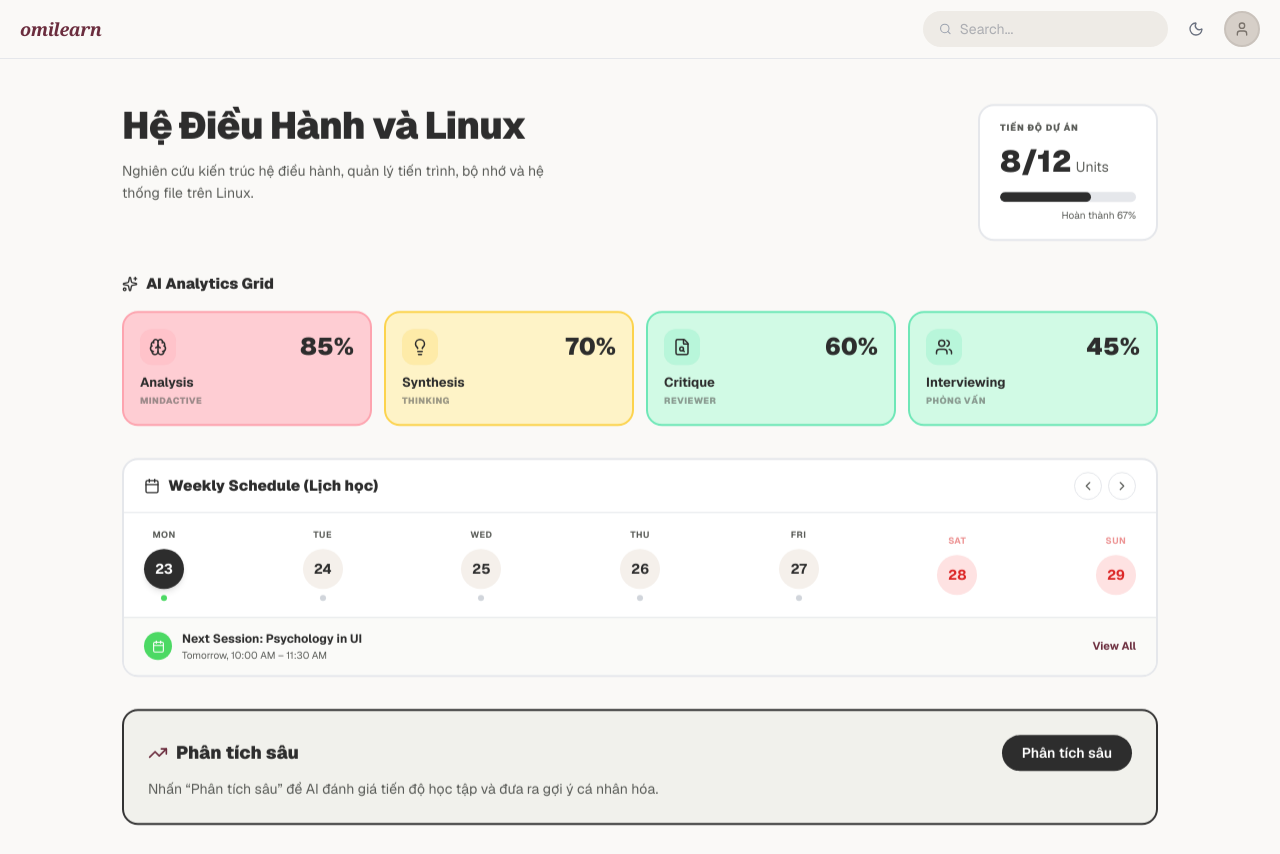
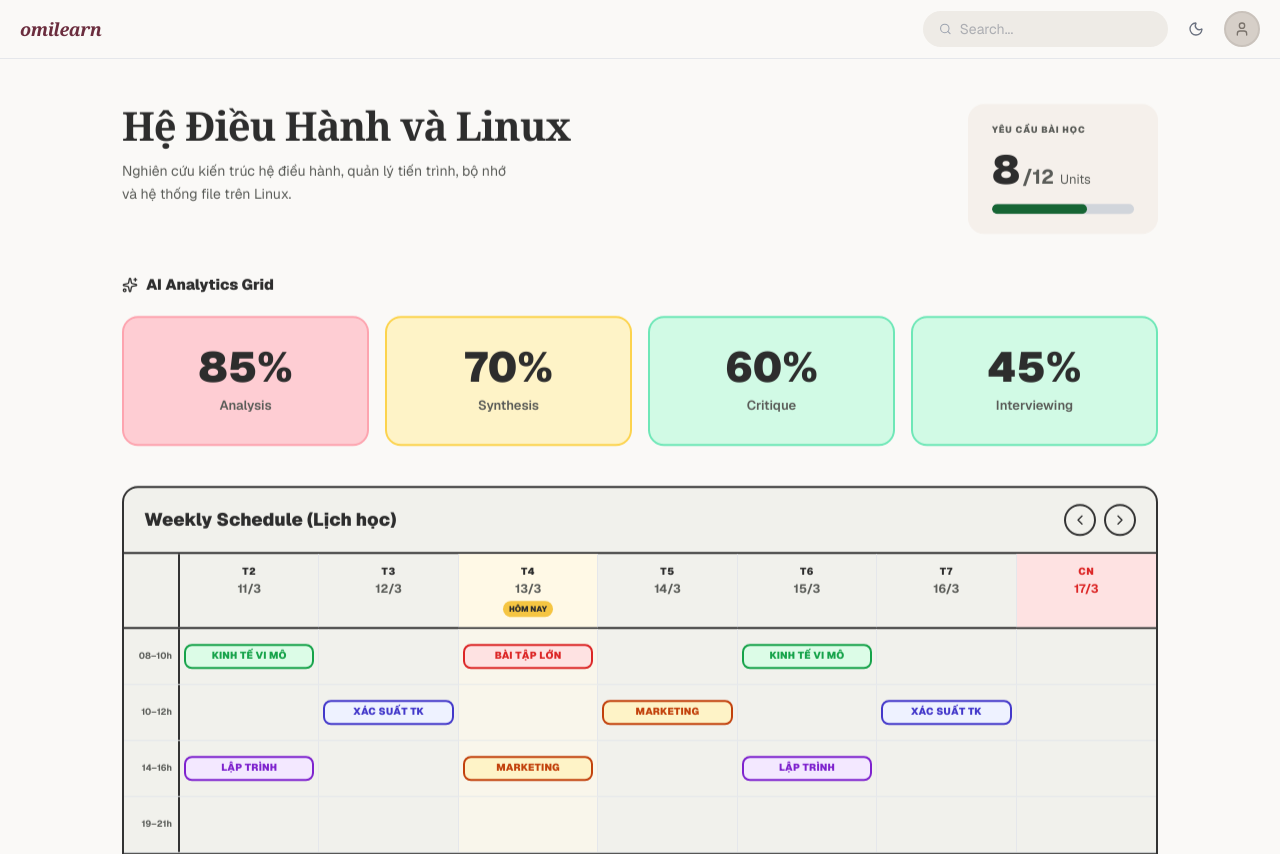
Before and after one commit to tientruongminh/omi_FE, a Next.js app in the folder app/: page /dashboard/1 in a window 1280 px wide. Shown: the top 854 px of the page. Built offline with nearby package versions, Linux system fonts and the light colour scheme.

Commit message:
fix: dashboard matches design — serif title, cream progress card, simple analytics cards, keep schedule grid

```diff
--- a/app/app/(main)/dashboard/[projectId]/page.tsx
+++ b/app/app/(main)/dashboard/[projectId]/page.tsx
@@ -4,7 +4,7 @@ import { useState, use } from 'react';
 import Link from 'next/link';
 import { useRouter } from 'next/navigation';
 import { motion, AnimatePresence } from 'framer-motion';
-import { ChevronRight, ChevronLeft, TrendingUp, Sparkles, Brain, Lightbulb, FileSearch, Users, Calendar } from 'lucide-react';
+import { ChevronRight, ChevronLeft, TrendingUp, Sparkles } from 'lucide-react';
 import { SUBJECTS, DAYS, TIME_SLOTS, SCHEDULE, SubjectKey } from '@/entities/schedule';
 import { useOmiLearnStore } from '@/entities/project';
 import AIStreamText from '@/shared/ui/AIStreamText';
@@ -22,27 +22,11 @@ Gợi ý: Tập trung vào Shell scripting tuần này. Thử viết 1 script t
 So với lớp: Bạn đang ở top 30% — giỏi hơn trung bình! Tiếp tục phát huy nhé.`;
 
 const ANALYTICS_CARDS = [
-  { label: 'Analysis', tag: 'mindACTIVE', percentage: 85, bg: '#FECDD3', border: '#FDA4AF', icon: Brain },
-  { label: 'Synthesis', tag: 'THINKING', percentage: 70, bg: '#FEF3C7', border: '#FCD34D', icon: Lightbulb },
-  { label: 'Critique', tag: 'REVIEWER', percentage: 60, bg: '#D1FAE5', border: '#6EE7B7', icon: FileSearch },
-  { label: 'Interviewing', tag: 'PHỎNG VẤN', percentage: 45, bg: '#D1FAE5', border: '#6EE7B7', icon: Users },
+  { label: 'Analysis', percentage: 85, bg: '#FECDD3', border: '#FDA4AF' },
+  { label: 'Synthesis', percentage: 70, bg: '#FEF3C7', border: '#FCD34D' },
+  { label: 'Critique', percentage: 60, bg: '#D1FAE5', border: '#6EE7B7' },
+  { label: 'Interviewing', percentage: 45, bg: '#D1FAE5', border: '#6EE7B7' },
 ];
-
-// Calendar week data
-function getWeekDays(offset: number) {
-  const now = new Date();
-  const start = new Date(now);
-  start.setDate(now.getDate() - now.getDay() + 1 + offset * 7); // Monday
-  const days = [];
-  const dayNames = ['MON', 'TUE', 'WED', 'THU', 'FRI', 'SAT', 'SUN'];
-  for (let i = 0; i < 7; i++) {
-    const d = new Date(start);
-    d.setDate(start.getDate() + i);
-    const isToday = d.toDateString() === now.toDateString();
-    days.push({ key: dayNames[i], date: d.getDate(), isToday, isWeekend: i >= 5 });
-  }
-  return days;
-}
 
 interface PageProps {
   params: Promise<{ projectId: string }>;
@@ -53,17 +37,14 @@ export default function ProjectDashboardPage({ params }: PageProps) {
   const storeProjects = useOmiLearnStore((s) => s.projects);
   const project = storeProjects.find((p) => p.id === projectId);
   const projectTitle = project?.title ?? 'Mastering UI/UX Design';
-  const projectDesc = project?.description ?? 'Hành trình trở thành chuyên gia thiết kế sẽ bắt đầu từ con số không. Tiếp tục bài học về Wireframing.';
+  const projectDesc = project?.description ?? 'Hành trình trở thành chuyên gia thiết kế UX sẽ bắt đầu từ đây. Tập trung tự học về UI/UX training.';
   const unitsComplete = 8;
   const unitsTotal = 12;
-  const progressPercent = Math.round((unitsComplete / unitsTotal) * 100);
 
   const [showAnalysis, setShowAnalysis] = useState(false);
   const [analysisKey, setAnalysisKey] = useState(0);
   const [weekOffset, setWeekOffset] = useState(0);
   const router = useRouter();
-
-  const weekDays = getWeekDays(weekOffset);
 
   const handleAnalysis = () => {
     if (showAnalysis) setAnalysisKey((k) => k + 1);
@@ -73,150 +54,170 @@ export default function ProjectDashboardPage({ params }: PageProps) {
   return (
     <div className="max-w-[1100px] mx-auto px-4 md:px-8 py-8">
 
-      {/* ── Hero Banner ──────────────────────────────────────── */}
-      <div className="flex flex-col md:flex-row md:items-start justify-between gap-6 mb-8">
-        {/* Left: title + description */}
+      {/* ── Hero Section ─────────────────────────────────────── */}
+      <div className="flex flex-col md:flex-row md:items-start justify-between gap-8 mb-10">
+        {/* Left: course title + description */}
         <div className="flex-1">
-          <h1 className="text-3xl md:text-[38px] font-black text-[#2D2D2D] leading-[1.15] tracking-tight">
+          <h1 className="text-3xl md:text-[40px] font-black text-[#2D2D2D] leading-[1.1] tracking-tight" style={{ fontFamily: 'Georgia, "Times New Roman", serif' }}>
             {projectTitle}
           </h1>
-          <p className="text-[#5A5C58] text-[14px] mt-3 max-w-md leading-relaxed">
+          <p className="text-[#5A5C58] text-[14px] mt-3 max-w-[400px] leading-relaxed">
             {projectDesc}
           </p>
         </div>
 
-        {/* Right: progress card — compact like design */}
+        {/* Right: progress card */}
         <motion.div
           initial={{ opacity: 0, y: 15 }}
           animate={{ opacity: 1, y: 0 }}
           transition={{ duration: 0.4, delay: 0.2 }}
-          className="bg-white border-2 border-[#E5E7EB] rounded-2xl px-5 py-4 min-w-[180px] max-w-[200px] flex-shrink-0"
+          className="rounded-2xl px-6 py-5 min-w-[190px] max-w-[210px] flex-shrink-0"
+          style={{ backgroundColor: '#F5F0EB' }}
         >
-          <p className="text-[9px] font-black text-[#5A5C58] uppercase tracking-widest mb-2">Tiến độ dự án</p>
-          <div className="flex items-baseline gap-1">
-            <span className="text-3xl font-black text-[#2D2D2D]">{unitsComplete}/{unitsTotal}</span>
-            <span className="text-sm text-[#5A5C58]">Units</span>
+          <p className="text-[9px] font-black text-[#5A5C58] uppercase tracking-widest mb-3">Yêu cầu bài học</p>
+          <div className="flex items-baseline gap-0.5">
+            <span className="text-[40px] font-black text-[#2D2D2D] leading-none">{unitsComplete}</span>
+            <span className="text-[20px] font-bold text-[#5A5C58]">/{unitsTotal}</span>
+            <span className="text-[13px] text-[#5A5C58] ml-1">Units</span>
           </div>
           {/* Progress bar */}
-          <div className="w-full h-2.5 rounded-full bg-[#E5E7EB] overflow-hidden mt-3">
+          <div className="w-full h-2.5 rounded-full bg-[#D1D5DB] overflow-hidden mt-3">
             <motion.div
-              className="h-full rounded-full bg-[#2D2D2D]"
+              className="h-full rounded-full bg-[#166534]"
               initial={{ width: 0 }}
-              animate={{ width: `${progressPercent}%` }}
+              animate={{ width: `${(unitsComplete / unitsTotal) * 100}%` }}
               transition={{ duration: 1, ease: 'easeOut', delay: 0.4 }}
             />
           </div>
-          <p className="text-[10px] text-[#5A5C58] mt-1.5 text-right">Hoàn thành {progressPercent}%</p>
         </motion.div>
       </div>
 
       {/* ── AI Analytics Grid ────────────────────────────────── */}
-      <div className="mb-8">
-        <div className="flex items-center gap-2 mb-4">
+      <div className="mb-10">
+        <div className="flex items-center gap-2 mb-5">
           <Sparkles size={16} className="text-[#2D2D2D]" />
           <h2 className="text-[15px] font-black text-[#2D2D2D]">AI Analytics Grid</h2>
         </div>
 
-        <div className="grid grid-cols-2 md:grid-cols-4 gap-3">
-          {ANALYTICS_CARDS.map((card, i) => {
-            const Icon = card.icon;
-            return (
+        <div className="grid grid-cols-2 md:grid-cols-4 gap-4">
+          {ANALYTICS_CARDS.map((card, i) => (
             <motion.div
               key={card.label}
               initial={{ opacity: 0, y: 15 }}
               animate={{ opacity: 1, y: 0 }}
               transition={{ delay: 0.1 + i * 0.08, duration: 0.35 }}
-                className="rounded-2xl p-4 flex flex-col gap-2 border-2 hover:shadow-md transition-all cursor-default"
+              className="rounded-2xl p-5 flex flex-col items-center justify-center gap-2 border-2 hover:shadow-md transition-all cursor-default min-h-[130px]"
               style={{ backgroundColor: card.bg, borderColor: card.border }}
             >
-                {/* Top row: icon + percentage */}
-                <div className="flex items-center justify-between">
-                  <div
-                    className="w-9 h-9 rounded-xl flex items-center justify-center"
-                    style={{ backgroundColor: `${card.border}40` }}
-                  >
-                    <Icon size={18} className="text-[#2D2D2D]" />
-                  </div>
-                  <span className="text-2xl font-black text-[#2D2D2D]">{card.percentage}%</span>
-                </div>
-                {/* Label + tag */}
-                <div>
-                  <p className="text-[13px] font-bold text-[#2D2D2D]">{card.label}</p>
-                  <p className="text-[9px] font-black text-[#5A5C58]/60 uppercase tracking-wider mt-0.5">{card.tag}</p>
-                </div>
+              <span className="text-[36px] md:text-[42px] font-black text-[#2D2D2D] leading-none">{card.percentage}%</span>
+              <span className="text-[13px] font-semibold text-[#5A5C58]">{card.label}</span>
             </motion.div>
-            );
-          })}
+          ))}
         </div>
       </div>
 
-      {/* ── Weekly Schedule (Calendar style) ──────────────────── */}
-      <div className="bg-white border-2 border-[#E5E7EB] rounded-2xl overflow-hidden mb-8">
-        <div className="flex items-center justify-between px-5 py-3 border-b border-[#E5E7EB]">
+      {/* ── Weekly Schedule (grid — giữ nguyên) ──────────────── */}
+      <div className="bg-[#F1F1EC] border-2 border-[#333333] rounded-2xl overflow-hidden mb-8">
+        <div className="flex items-center justify-between px-5 py-4 border-b-2 border-[#333333]">
+          <h2 className="font-black text-[#2D2D2D] text-lg">Weekly Schedule (Lịch học)</h2>
           <div className="flex items-center gap-2">
-            <Calendar size={16} className="text-[#2D2D2D]" />
-            <h2 className="font-black text-[#2D2D2D] text-[15px]">Weekly Schedule (Lịch học)</h2>
-          </div>
-          <div className="flex items-center gap-1.5">
             <button
               onClick={() => setWeekOffset((w) => w - 1)}
-              className="w-7 h-7 flex items-center justify-center rounded-full border border-[#E5E7EB] hover:bg-[#F5F0EB] text-[#5A5C58] transition-all cursor-pointer"
+              className="w-8 h-8 flex items-center justify-center rounded-full border-2 border-[#333333] hover:bg-[#2D2D2D] hover:text-white text-[#2D2D2D] transition-all cursor-pointer"
             >
-              <ChevronLeft size={14} />
+              <ChevronLeft size={16} />
             </button>
             <button
               onClick={() => setWeekOffset((w) => w + 1)}
-              className="w-7 h-7 flex items-center justify-center rounded-full border border-[#E5E7EB] hover:bg-[#F5F0EB] text-[#5A5C58] transition-all cursor-pointer"
+              className="w-8 h-8 flex items-center justify-center rounded-full border-2 border-[#333333] hover:bg-[#2D2D2D] hover:text-white text-[#2D2D2D] transition-all cursor-pointer"
             >
-              <ChevronRight size={14} />
+              <ChevronRight size={16} />
             </button>
           </div>
         </div>
 
-        {/* Day bubbles */}
-        <div className="px-5 py-4">
-          <div className="flex items-center justify-between gap-2">
-            {weekDays.map((day) => (
-              <div key={day.key} className="flex flex-col items-center gap-1.5">
-                <span className={`text-[9px] font-bold uppercase tracking-wider ${day.isWeekend ? 'text-[#DC2626]/50' : 'text-[#5A5C58]'}`}>
-                  {day.key}
-                </span>
+        {/* Day headers */}
+        <div className="grid border-b-2 border-[#333333]" style={{ gridTemplateColumns: '56px repeat(7, 1fr)' }}>
+          <div className="px-1 py-3 text-center border-r-2 border-[#333333]" />
+          {DAYS.map((day) => (
             <div
-                  className={`w-10 h-10 rounded-full flex items-center justify-center text-sm font-bold transition-all ${
-                    day.isToday
-                      ? 'bg-[#2D2D2D] text-white shadow-md'
-                      : day.isWeekend
-                      ? 'bg-[#FEE2E2] text-[#DC2626]'
-                      : 'bg-[#F5F0EB] text-[#2D2D2D]'
+              key={day.key}
+              className={`px-1 py-2.5 text-center border-r border-[#E5E7EB] last:border-r-0 ${
+                day.weekend ? 'bg-[#FEE2E2]' : day.today ? 'bg-[#FFF9E6]' : ''
               }`}
             >
+              <div className={`text-[10px] font-black uppercase tracking-wider ${day.weekend ? 'text-[#DC2626]' : 'text-[#2D2D2D]'}`}>
+                {day.label}
+              </div>
+              <div className={`text-xs font-bold mt-0.5 ${day.weekend ? 'text-[#DC2626]' : 'text-[#5A5C58]'}`}>
                 {day.date}
               </div>
-                {/* Activity dot */}
-                {!day.isWeekend && (
-                  <div className={`w-1.5 h-1.5 rounded-full ${day.isToday ? 'bg-[#4CD964]' : 'bg-[#D1D5DB]'}`} />
+              {day.today && (
+                <div className="mt-1 flex items-center justify-center">
+                  <div className="bg-[#F5C542] text-[#2D2D2D] text-[8px] font-black uppercase px-1.5 py-0.5 rounded-full">
+                    HÔM NAY
+                  </div>
+                </div>
               )}
             </div>
           ))}
         </div>
+
+        {/* Time rows */}
+        {TIME_SLOTS.map((slot, rowIdx) => (
+          <div
+            key={slot}
+            className="grid border-b border-[#E5E7EB] last:border-b-0"
+            style={{ gridTemplateColumns: '56px repeat(7, 1fr)', minHeight: '56px' }}
+          >
+            <div className="flex items-center justify-end pr-1.5 border-r-2 border-[#333333]">
+              <span className="text-[9px] font-bold text-[#5A5C58] text-right leading-tight">{slot}</span>
             </div>
+            {DAYS.map((day, colIdx) => {
+              const subject = SCHEDULE[rowIdx][colIdx];
+              const info = subject ? SUBJECTS[subject] : null;
+              return (
+                <div
+                  key={day.key}
+                  className={`flex items-center justify-center p-1 border-r border-[#E5E7EB] last:border-r-0 ${day.today ? 'bg-[#FFFBEB]/60' : ''}`}
+                >
+                  {info && subject && (
+                    <motion.button
+                      whileHover={{ scale: 1.05 }}
+                      whileTap={{ scale: 0.96 }}
+                      onClick={() => {
+                        const unitId = info.unitId;
+                        router.push(unitId ? `/learn?unit=${unitId}&project=${projectId}` : `/learn?project=${projectId}`);
+                      }}
+                      className="px-1.5 py-1 rounded-lg border-2 text-center cursor-pointer w-full transition-all hover:shadow-md"
+                      style={{ borderColor: info.color, backgroundColor: info.bg }}
+                    >
+                      <span className="text-[9px] md:text-[10px] font-black uppercase tracking-wide leading-tight block" style={{ color: info.color }}>
+                        {info.label}
+                      </span>
+                    </motion.button>
+                  )}
+                </div>
+              );
+            })}
+          </div>
+        ))}
 
-        {/* Next session bar */}
-        <div className="px-5 py-3 border-t border-[#E5E7EB] flex items-center justify-between bg-[#FAFAF8]">
-          <div className="flex items-center gap-2.5">
-            <div className="w-7 h-7 rounded-full bg-[#4CD964] flex items-center justify-center">
-              <Calendar size={13} className="text-white" />
+        {/* Legend + "Tiếp tục học" */}
+        <div className="px-5 py-3 border-t-2 border-[#333333] flex items-center justify-between flex-wrap gap-3">
+          <div className="flex items-center gap-3 flex-wrap">
+            {(Object.entries(SUBJECTS) as [SubjectKey, typeof SUBJECTS[SubjectKey]][]).map(([key, info]) => (
+              <div key={key} className="flex items-center gap-1.5">
+                <div className="w-2.5 h-2.5 rounded-full flex-shrink-0" style={{ backgroundColor: info.dot }} />
+                <span className="text-[10px] font-semibold" style={{ color: info.color }}>{info.label}</span>
               </div>
-            <div>
-              <p className="text-[12px] font-bold text-[#2D2D2D]">Next Session: Psychology in UI</p>
-              <p className="text-[10px] text-[#5A5C58]">Tomorrow, 10:00 AM – 11:30 AM</p>
-            </div>
+            ))}
           </div>
           <Link
             href={`/learn?project=${projectId}`}
-            className="text-[11px] font-bold text-[#6B2D3E] hover:underline"
+            className="flex items-center gap-1.5 px-4 py-1.5 rounded-full bg-[#2D2D2D] text-white text-xs font-semibold hover:bg-[#1a1a1a] active:scale-95 transition-all"
           >
-            View All
+            Tiếp tục học →
           </Link>
         </div>
       </div>
```
Lines whose indentation alone changed are shown as unchanged.
